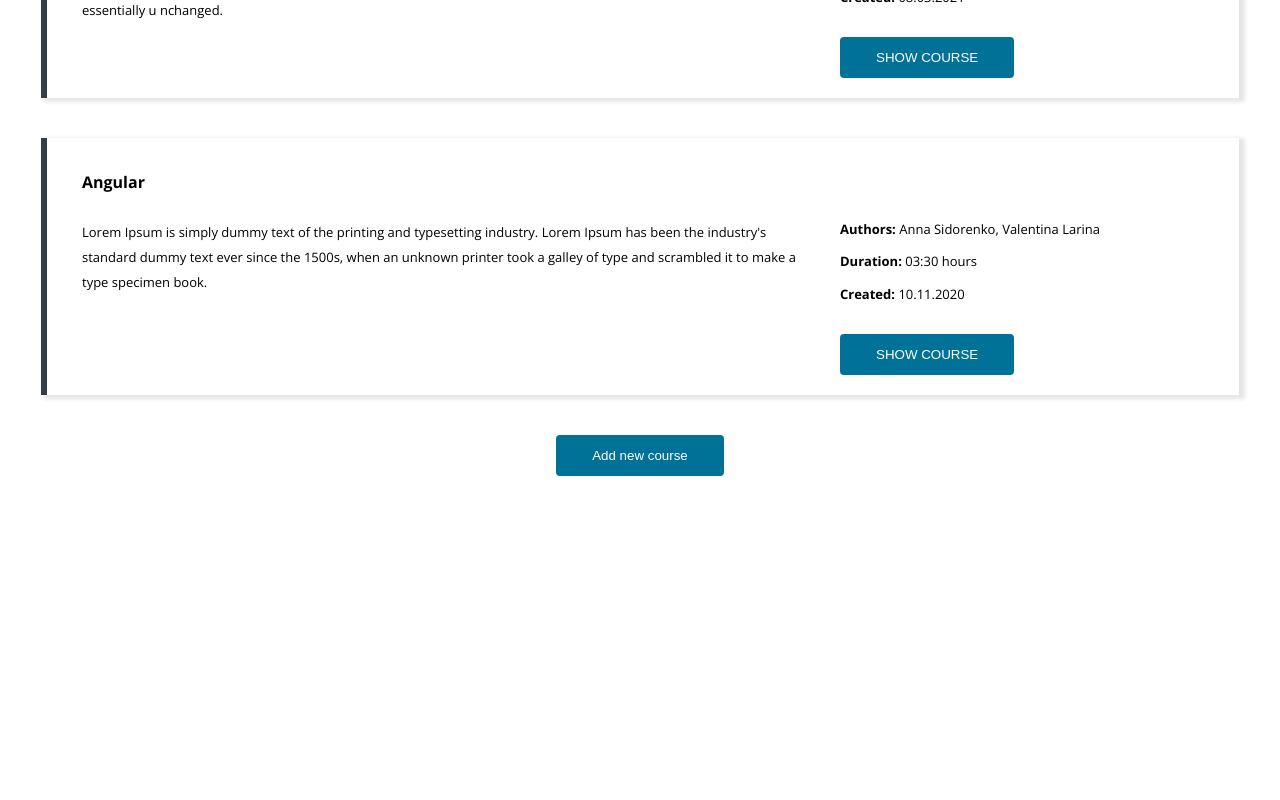
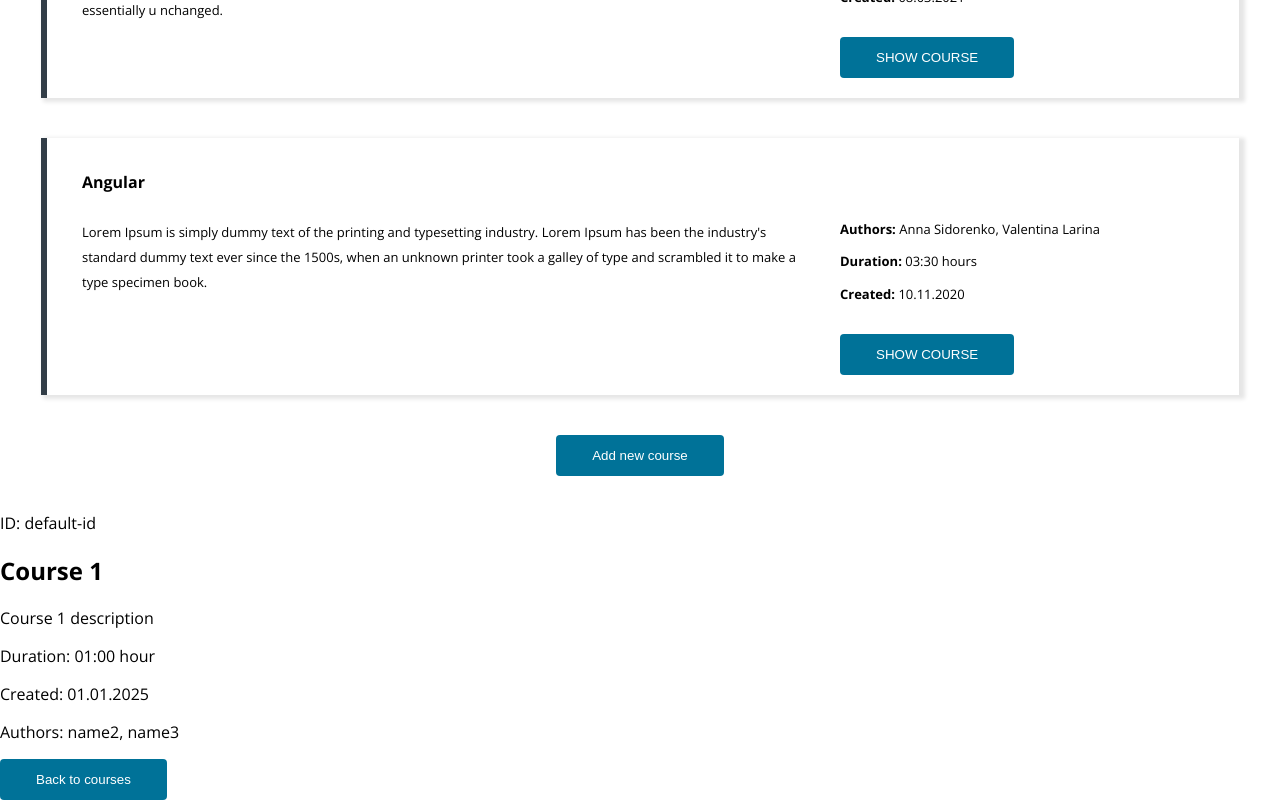
Before and after one commit to FreeFallRush/courses-app, a React (Vite) app: page / in a window 1280 px wide. Shown: the part 271-1071 px from the top of the page. Before the commit the page ends 800 px from the top, so only its background shows below. Built offline with nearby package versions, Linux system fonts and the light colour scheme.

Commit message:
Added CourseInfo component in CourseInfo.tsx
Imported CourseInfo to test in App.tsx

```diff
--- a/src/App.tsx
+++ b/src/App.tsx
@@ -1,6 +1,7 @@
 import Header from "./components/Header/Header";
 import Courses from "./components/Courses/Courses";
 import { mockedCoursesList, mockedAuthorsList } from "./constants";
+import CourseInfo from "./components/CourseInfo/CourseInfo";
 
 import "./App.css";
 
@@ -9,6 +10,7 @@ function App() {
         <>
             <Header />
             <Courses courses={mockedCoursesList} authors={mockedAuthorsList} />
+            <CourseInfo />
         </>
     );
 }
--- a/src/components/CourseInfo/CourseInfo.tsx
+++ b/src/components/CourseInfo/CourseInfo.tsx
@@ -0,0 +1,62 @@
+import Button from "../../common/Button/Button";
+import getCourseDuration from "../../helpers/getCourseDuration";
+import formatCreationDate from "../../helpers/formatCreationDate";
+
+function CourseInfo({ course, authors = [] }) {
+    const defaultCourse = {
+        id: "default-id",
+        title: "Course 1",
+        description: "Course 1 description",
+        creationDate: "01/01/2025",
+        duration: 60,
+        authors: ["id2", "id3"],
+    };
+    const defaultAuthors = [
+        { id: "id2", name: "name2" },
+        { id: "id3", name: "name3" },
+    ];
+    const currentCourse = course ?? defaultCourse;
+    const hasValidAuthors =
+        authors.length > 0 &&
+        authors.some((a) => currentCourse.authors.includes(a.id));
+    const resolvedAuthors = hasValidAuthors ? authors : defaultAuthors;
+    const authorMap: { [key: string]: string } = {};
+    for (const author of resolvedAuthors) {
+        authorMap[author.id] = author.name;
+    }
+    const authorNames: string[] = [];
+    for (const authorId of currentCourse.authors) {
+        const name = authorMap[authorId];
+        if (name) {
+            authorNames.push(name);
+        }
+    }
+    return (
+        <div>
+            {" "}
+            <p>ID: {currentCourse.id}</p> <h2>{currentCourse.title}</h2>{" "}
+            <p>{currentCourse.description}</p>{" "}
+            <p>
+                {" "}
+                Duration:{" "}
+                <span>{getCourseDuration(currentCourse.duration)}</span>{" "}
+            </p>{" "}
+            <p>
+                {" "}
+                Created:{" "}
+                <span>
+                    {formatCreationDate(currentCourse.creationDate)}
+                </span>{" "}
+            </p>{" "}
+            <p>
+                {" "}
+                Authors:{" "}
+                {authorNames.length > 0
+                    ? authorNames.join(", ")
+                    : "Unknown"}{" "}
+            </p>{" "}
+            <Button buttonText="Back to courses" />{" "}
+        </div>
+    );
+}
+export default CourseInfo;
```
